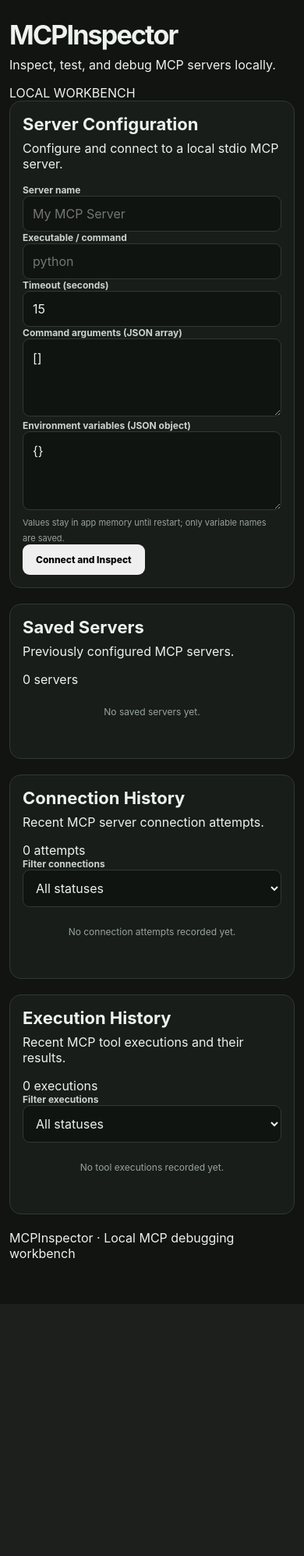
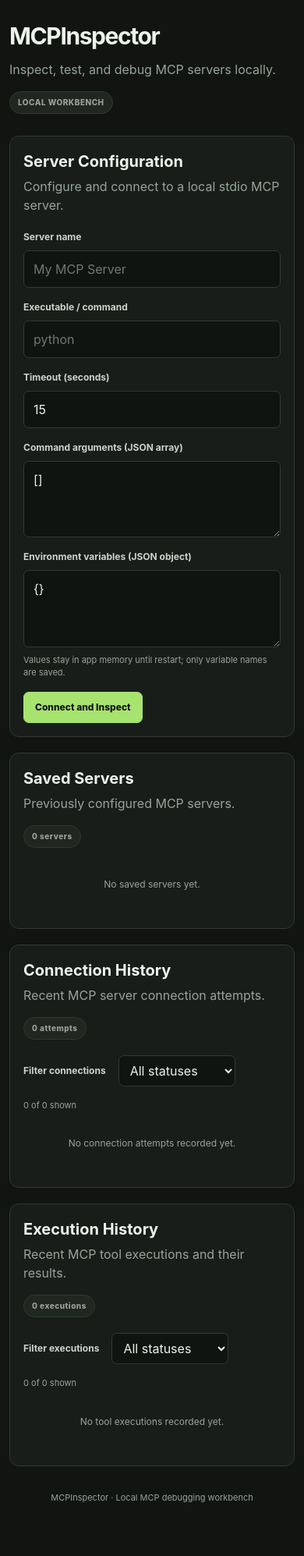
Before and after one commit to karthik-k11/MCPInspector, a Flask app: page / in a window 390 px wide. Shown: the whole page at 78% size. Before the commit the page ends 1613 px from the top, so only its background shows below. Run offline with Flask 3, Linux system fonts and the light colour scheme; data that the repository does not hold is empty.

Commit message:
Add history filter functionality for connection and execution status in app.js; enhance styling in style.css

```diff
--- /dev/null
+++ b/static/app.js
@@ -0,0 +1,56 @@
+"use strict";
+
+function setupHistoryFilter(filterId, tableId, countId, emptyId) {
+    const filter = document.getElementById(filterId);
+    const table = document.getElementById(tableId);
+    const count = document.getElementById(countId);
+    const empty = document.getElementById(emptyId);
+
+    if (!filter) {
+        return;
+    }
+
+    function applyFilter() {
+        const rows = table
+            ? Array.from(table.querySelectorAll("tbody tr"))
+            : [];
+        const selectedStatus = filter.value;
+        let visibleCount = 0;
+
+        rows.forEach((row) => {
+            const matches =
+                selectedStatus === "all" ||
+                row.dataset.status === selectedStatus;
+
+            row.hidden = !matches;
+            if (matches) {
+                visibleCount += 1;
+            }
+        });
+
+        if (count) {
+            count.textContent = `${visibleCount} of ${rows.length} shown`;
+        }
+
+        if (empty) {
+            empty.hidden = rows.length === 0 || visibleCount !== 0;
+        }
+    }
+
+    filter.addEventListener("change", applyFilter);
+    applyFilter();
+}
+
+setupHistoryFilter(
+    "connectionStatusFilter",
+    "connectionHistoryTable",
+    "connectionFilterCount",
+    "connectionNoMatches",
+);
+
+setupHistoryFilter(
+    "executionStatusFilter",
+    "executionHistoryTable",
+    "executionFilterCount",
+    "executionNoMatches",
+);
--- a/static/style.css
+++ b/static/style.css
@@ -1,12 +1,12 @@
-
 * {
     box-sizing: border-box;
 }
 
 :root {
+    color-scheme: dark;
     --bg: #111411;
     --surface: #181d19;
-    --surface-2: #202720;
+    --surface-raised: #202720;
     --border: #303930;
     --text: #edf2ec;
     --muted: #98a39a;
@@ -16,11 +16,13 @@
 }
 
 body {
+    min-width: 320px;
+    min-height: 100vh;
     margin: 0;
-    min-height: 100vh;
     background: var(--bg);
     color: var(--text);
     font-family: Inter, ui-sans-serif, system-ui, "Segoe UI", sans-serif;
+    line-height: 1.5;
 }
 
 .container {
@@ -29,47 +31,47 @@
     padding: 38px 0 55px;
 }
 
-.header,
-.section-heading,
-.panel-heading,
-.card-heading,
-.toolbar {
+.page-header,
+.section-header,
+.history-toolbar {
     display: flex;
     align-items: center;
     justify-content: space-between;
-    gap: 18px;
+    gap: 16px;
 }
 
-.header {
+.page-header {
     align-items: flex-start;
     margin-bottom: 28px;
 }
 
-.eyebrow {
-    margin: 0 0 8px;
-    color: var(--accent);
-    font-size: 10px;
-    font-weight: 800;
-    letter-spacing: 1.5px;
+.page-header p,
+.section-header p {
+    margin: 0;
+    color: var(--muted);
 }
 
-h1, h2, h3, h4, p {
+h1,
+h2,
+h3,
+h4,
+p {
     margin-top: 0;
 }
 
 h1 {
     margin-bottom: 8px;
-    font-size: clamp(34px, 5vw, 52px);
-    letter-spacing: -1.8px;
+    font-size: clamp(30px, 5vw, 42px);
+    letter-spacing: -1.4px;
 }
 
 h2 {
-    margin-bottom: 8px;
-    font-size: 22px;
+    margin-bottom: 5px;
+    font-size: 20px;
 }
 
 h3 {
-    margin-bottom: 0;
+    margin: 22px 0 12px;
     font-size: 15px;
 }
 
@@ -79,68 +81,64 @@
     overflow-wrap: anywhere;
 }
 
-.subtitle {
-    margin-bottom: 0;
+.badge,
+.count-badge,
+.status-success,
+.status-error {
+    display: inline-flex;
+    align-items: center;
+    border: 1px solid var(--border);
+    border-radius: 999px;
+    padding: 6px 10px;
+    font-size: 10px;
+    font-weight: 800;
+    letter-spacing: .5px;
+    white-space: nowrap;
+}
+
+.badge,
+.count-badge {
+    background: var(--surface-raised);
     color: var(--muted);
 }
 
-.muted, small {
-    color: var(--muted);
+.status-success {
+    border-color: #3c5b2e;
+    background: #263b1d;
+    color: var(--accent);
 }
 
-.muted {
-    font-size: 13px;
-    line-height: 1.5;
+.status-error {
+    border-color: #633c3c;
+    background: #3d2020;
+    color: var(--danger);
 }
 
-small {
-    font-size: 11px;
-    font-weight: 400;
-}
-
-.status-badge,
-.count,
-.duration,
-.mini-badge {
-    display: inline-block;
-    border: 1px solid var(--border);
-    border-radius: 999px;
-    padding: 7px 11px;
-    background: var(--surface);
-    color: var(--accent);
-    font-size: 10px;
-    font-weight: 800;
-    letter-spacing: .7px;
-    white-space: nowrap;
-}
-
-.panel,
-.capability-panel {
+.panel {
     margin-bottom: 20px;
     padding: 23px;
     border: 1px solid var(--border);
-    border-radius: 15px;
+    border-radius: 12px;
     background: var(--surface);
 }
 
-.panel-heading {
-    margin-bottom: 22px;
+.section-header {
+    margin-bottom: 20px;
 }
 
-.grid {
+.form-grid {
     display: grid;
-    gap: 18px;
+    grid-template-columns: repeat(3, minmax(0, 1fr));
+    gap: 16px;
 }
 
-.grid.two {
-    grid-template-columns: repeat(2, minmax(0, 1fr));
-    margin-bottom: 18px;
+.form-group {
+    display: grid;
+    gap: 8px;
+    margin-bottom: 16px;
 }
 
 label {
-    display: flex;
-    flex-direction: column;
-    gap: 8px;
     color: #cbd4cc;
     font-size: 12px;
     font-weight: 700;
@@ -150,9 +148,10 @@
 textarea,
 select {
     width: 100%;
-    padding: 12px;
+    min-width: 0;
+    padding: 11px 12px;
     border: 1px solid var(--border);
-    border-radius: 9px;
+    border-radius: 7px;
     outline: none;
     background: #101410;
     color: var(--text);
@@ -166,111 +165,82 @@
 
 input:focus,
 textarea:focus,
-select:focus {
+select:focus,
+button:focus-visible,
+summary:focus-visible {
     border-color: var(--accent);
+    outline: 2px solid color-mix(in srgb, var(--accent) 38%, transparent);
+    outline-offset: 2px;
 }
 
-.toolbar {
-    justify-content: space-between;
-    align-items: flex-end;
-}
-
-.timeout {
-    width: 170px;
+small {
+    color: var(--muted);
+    font-size: 11px;
 }
 
 button {
-    border: 0;
-    border-radius: 9px;
-    padding: 12px 17px;
+    min-height: 40px;
+    border: 1px solid var(--accent);
+    border-radius: 7px;
+    padding: 9px 14px;
+    background: var(--accent);
+    color: #111411;
     cursor: pointer;
     font: inherit;
     font-size: 12px;
     font-weight: 800;
 }
 
-.primary {
-    background: var(--accent);
-    color: #111411;
-}
-
-.primary:hover {
+button:hover:not(:disabled) {
     filter: brightness(1.08);
 }
 
-.section-heading {
-    margin-bottom: 20px;
+button:disabled {
+    border-color: var(--border);
+    background: var(--surface-raised);
+    color: var(--muted);
+    cursor: not-allowed;
 }
 
-.section-heading h2 {
-    margin-bottom: 5px;
+.button-secondary {
+    border-color: var(--border);
+    background: var(--surface-raised);
+    color: var(--text);
 }
 
-.section-heading p {
-    margin-bottom: 0;
-}
-
-.server-grid {
+.card-grid {
     display: grid;
-    grid-template-columns: repeat(3, minmax(0, 1fr));
+    grid-template-columns: repeat(auto-fit, minmax(min(100%, 280px), 1fr));
     gap: 14px;
 }
 
 .server-card,
-.capability-card {
+.capability-card,
+.summary-card {
     min-width: 0;
     padding: 16px;
     border: 1px solid var(--border);
-    border-radius: 11px;
-    background: var(--surface-2);
+    border-radius: 9px;
+    background: var(--surface-raised);
 }
 
-.card-heading {
-    margin-bottom: 12px;
-}
-
-.mini-badge {
-    padding: 5px 8px;
-    font-size: 9px;
-}
-
-.command-line,
-.uri {
-    display: block;
-    margin: 0 0 12px;
-    color: var(--accent);
-    font-family: Consolas, monospace;
+.server-card p,
+.capability-card p {
+    margin-bottom: 8px;
+    color: var(--muted);
     font-size: 12px;
     overflow-wrap: anywhere;
 }
 
-.metadata {
-    display: flex;
-    flex-wrap: wrap;
-    gap: 7px;
-    margin-bottom: 12px;
-}
-
-.metadata span {
-    padding: 5px 7px;
-    border: 1px solid var(--border);
-    border-radius: 6px;
-    color: var(--muted);
-    font-size: 10px;
-}
-
-.timestamp {
-    color: var(--muted);
-    font-size: 11px;
+code {
+    color: var(--accent);
+    font-family: Consolas, "Courier New", monospace;
+    font-size: .95em;
     overflow-wrap: anywhere;
 }
 
-.server-card .timestamp {
-    margin: 14px 0 0;
-}
-
 details {
-    margin-top: 10px;
+    margin-top: 11px;
     font-size: 12px;
 }
 
@@ -287,10 +257,10 @@
 pre {
     max-width: 100%;
     overflow: auto;
-    margin: 10px 0 0;
+    margin: 10px 0;
     padding: 13px;
     border: 1px solid var(--border);
-    border-radius: 8px;
+    border-radius: 7px;
     background: #0d100e;
     color: #dce8dc;
     font-family: Consolas, "Courier New", monospace;
@@ -300,128 +270,96 @@
     overflow-wrap: anywhere;
 }
 
-.capability-grid {
+.capability-summary {
     display: grid;
     grid-template-columns: repeat(3, minmax(0, 1fr));
-    gap: 14px;
+    gap: 12px;
+    margin: 18px 0;
 }
 
-.capability-panel {
-    margin-bottom: 0;
-    padding: 16px;
-}
-
-.capability-panel > .card-heading {
-    padding-bottom: 13px;
-    border-bottom: 1px solid var(--border);
-}
-
-.capability-panel > .card-heading span {
-    color: var(--muted);
-    font-size: 12px;
-}
-
-.capability-card {
-    margin-top: 12px;
-}
-
-.capability-card p {
-    margin-bottom: 8px;
-    color: var(--muted);
-    font-size: 12px;
-    line-height: 1.5;
-    overflow-wrap: anywhere;
-}
-
-.argument-list {
-    display: grid;
-    gap: 7px;
-    margin-top: 12px;
-}
-
-.argument {
+.summary-card {
     display: flex;
-    flex-wrap: wrap;
     align-items: center;
-    gap: 8px;
-    font-size: 11px;
-}
-
-.argument code {
-    color: var(--accent);
-}
-
-.argument span,
-.argument b {
+    justify-content: space-between;
     color: var(--muted);
 }
 
-.argument b {
-    font-size: 9px;
-    text-transform: uppercase;
+.summary-card strong {
+    color: var(--text);
+    font-size: 20px;
 }
 
 .alert {
-    display: flex;
-    align-items: flex-start;
-    gap: 12px;
-    margin-bottom: 20px;
-    padding: 15px;
-    border-radius: 10px;
-}
-
-.alert.error {
+    margin-top: 16px;
+    padding: 14px 16px;
     border: 1px solid #633c3c;
+    border-radius: 8px;
     background: #251818;
     color: var(--danger);
 }
 
-.diagnostic-list {
+.alert p {
+    margin: 5px 0 0;
+}
+
+.diagnostics {
     display: grid;
-    gap: 10px;
+    gap: 9px;
+    margin-top: 18px;
+}
+
+.diagnostics h3 {
+    margin: 0;
 }
 
 .diagnostic-item {
     display: flex;
     align-items: flex-start;
-    gap: 13px;
-    padding: 13px;
+    gap: 12px;
+    padding: 12px;
+    border: 1px solid var(--border);
+    border-radius: 7px;
+    background: var(--surface-raised);
+    font-size: 12px;
+}
+
+.diagnostic-item strong {
+    color: var(--accent);
+    font-family: Consolas, "Courier New", monospace;
+    font-size: 11px;
+}
+
+.result-panel {
+    margin-top: 18px;
+    padding: 16px;
     border: 1px solid var(--border);
     border-radius: 9px;
-    background: var(--surface-2);
+    background: var(--surface-raised);
 }
 
-.diagnostic-item p {
-    margin: 5px 0 0;
-    color: var(--muted);
-    font-size: 12px;
-    line-height: 1.5;
+.result-panel h3 {
+    margin: 0 0 12px;
 }
 
-.level {
-    min-width: 65px;
-    padding: 5px 7px;
-    border-radius: 5px;
-    background: #303930;
-    color: var(--muted);
-    text-align: center;
-    font-size: 9px;
-    font-weight: 900;
+.result-panel p {
+    margin-bottom: 6px;
 }
 
-.diagnostic-item.success .level {
-    background: #263b1d;
-    color: var(--accent);
+.history-toolbar {
+    justify-content: flex-start;
+    flex-wrap: wrap;
+    margin-bottom: 14px;
 }
 
-.diagnostic-item.warning .level {
-    background: #3b351d;
-    color: var(--warning);
+.history-filter {
+    width: auto;
+    min-width: 150px;
+    padding: 8px 10px;
 }
 
-.diagnostic-item.error .level {
-    background: #3d2020;
-    color: var(--danger);
+.filter-count {
+    color: var(--muted);
+    font-size: 11px;
 }
 
 .table-wrapper {
@@ -436,8 +374,9 @@
     text-align: left;
 }
 
-th, td {
-    padding: 13px 12px;
+th,
+td {
+    padding: 12px;
     border-bottom: 1px solid var(--border);
     vertical-align: top;
 }
@@ -456,101 +395,57 @@
 }
 
 tbody tr:hover {
-    background: var(--surface-2);
+    background: var(--surface-raised);
 }
 
-.tool-cell {
-    color: var(--accent);
-    font-weight: 700;
-}
-
-.status-pill {
-    display: inline-block;
-    padding: 5px 8px;
-    border-radius: 6px;
-    font-size: 9px;
-    font-weight: 900;
-}
-
-.status-pill.success {
-    background: #263b1d;
-    color: var(--accent);
-}
-
-.status-pill.error {
-    background: #3d2020;
-    color: var(--danger);
-}
-
-.history-details {
-    min-width: 220px;
-    max-width: 440px;
-    padding-top: 8px;
-}
-
-.history-details strong {
-    display: block;
-    margin-top: 10px;
-    font-size: 11px;
-}
-
+.history-empty-filter,
 .empty-state {
-    padding: 24px 12px;
+    padding: 18px 8px;
+    color: var(--muted);
     text-align: center;
-}
-
-.empty-state h3 {
-    margin-bottom: 7px;
-}
-
-.empty-state p,
-.empty-state {
-    color: var(--muted);
     font-size: 12px;
 }
 
-.footer {
+.page-footer {
     padding: 12px 0;
     color: var(--muted);
     font-size: 11px;
     text-align: center;
 }
 
-@media (max-width: 950px) {
-    .server-grid,
-    .capability-grid {
-        grid-template-columns: repeat(2, minmax(0, 1fr));
-    }
+[hidden] {
+    display: none !important;
 }
 
-@media (max-width: 650px) {
+@media (max-width: 760px) {
     .container {
         width: calc(100% - 24px);
         padding-top: 24px;
     }
 
-    .panel {
-        padding: 16px;
+    .form-grid {
+        grid-template-columns: 1fr;
+        gap: 0;
     }
 
-    .grid.two,
-    .server-grid,
-    .capability-grid {
-        grid-template-columns: 1fr;
+    .panel {
+        padding: 17px;
     }
+}
 
-    .header,
-    .section-heading,
-    .toolbar {
+@media (max-width: 520px) {
+    .page-header,
+    .section-header {
         align-items: flex-start;
         flex-direction: column;
     }
 
-    .timeout {
-        width: 100%;
+    .capability-summary {
+        gap: 8px;
     }
 
-    .count {
-        white-space: normal;
+    .summary-card {
+        align-items: flex-start;
+        flex-direction: column;
     }
 }
```
